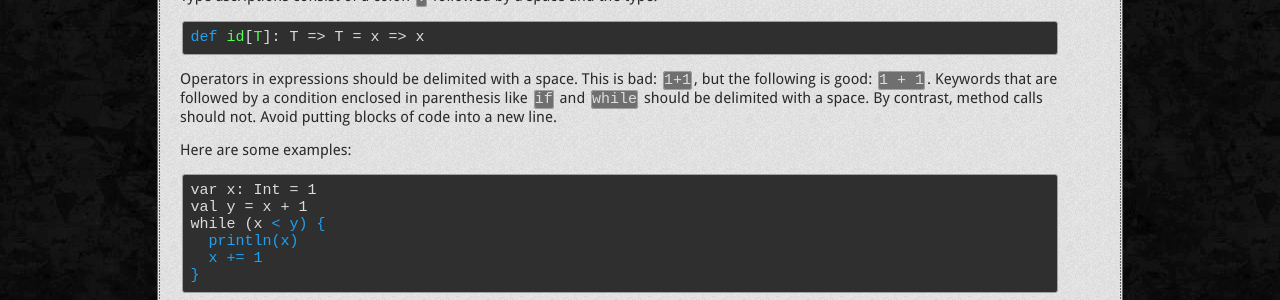
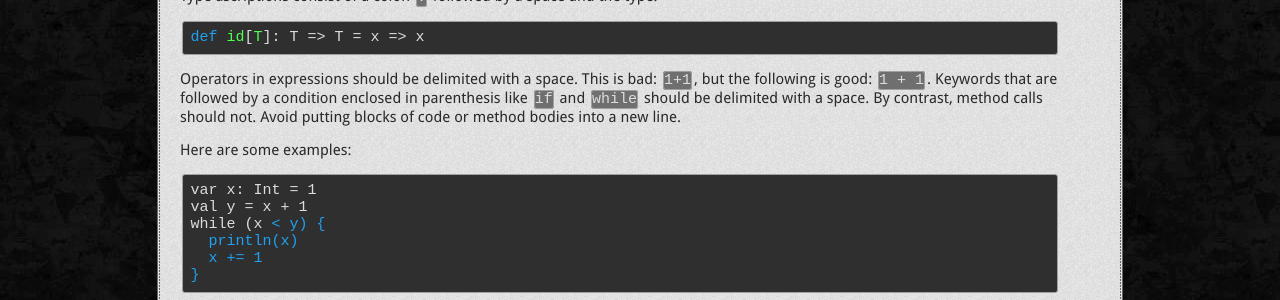
Before and after one commit to storm-enroute/storm-enroute.github.io, a Jekyll site: the page built from home/styleguide.md, in a window 1280 px wide. Shown: the part 1531-1831 px from the top of the page. Built offline with Jekyll 4.4.1, drawn with Linux system fonts in a browser that asks for light colours.

Commit message:
Update styleguide.md

```diff
--- a/home/styleguide.md
+++ b/home/styleguide.md
@@ -94,7 +94,7 @@ This is bad: `1+1`,
 but the following is good: `1 + 1`.
 Keywords that are followed by a condition enclosed in parenthesis like `if` and `while` should be delimited with a space.
 By contrast, method calls should not.
-Avoid putting blocks of code into a new line.
+Avoid putting blocks of code or method bodies into a new line.
 
 Here are some examples:
 
```
